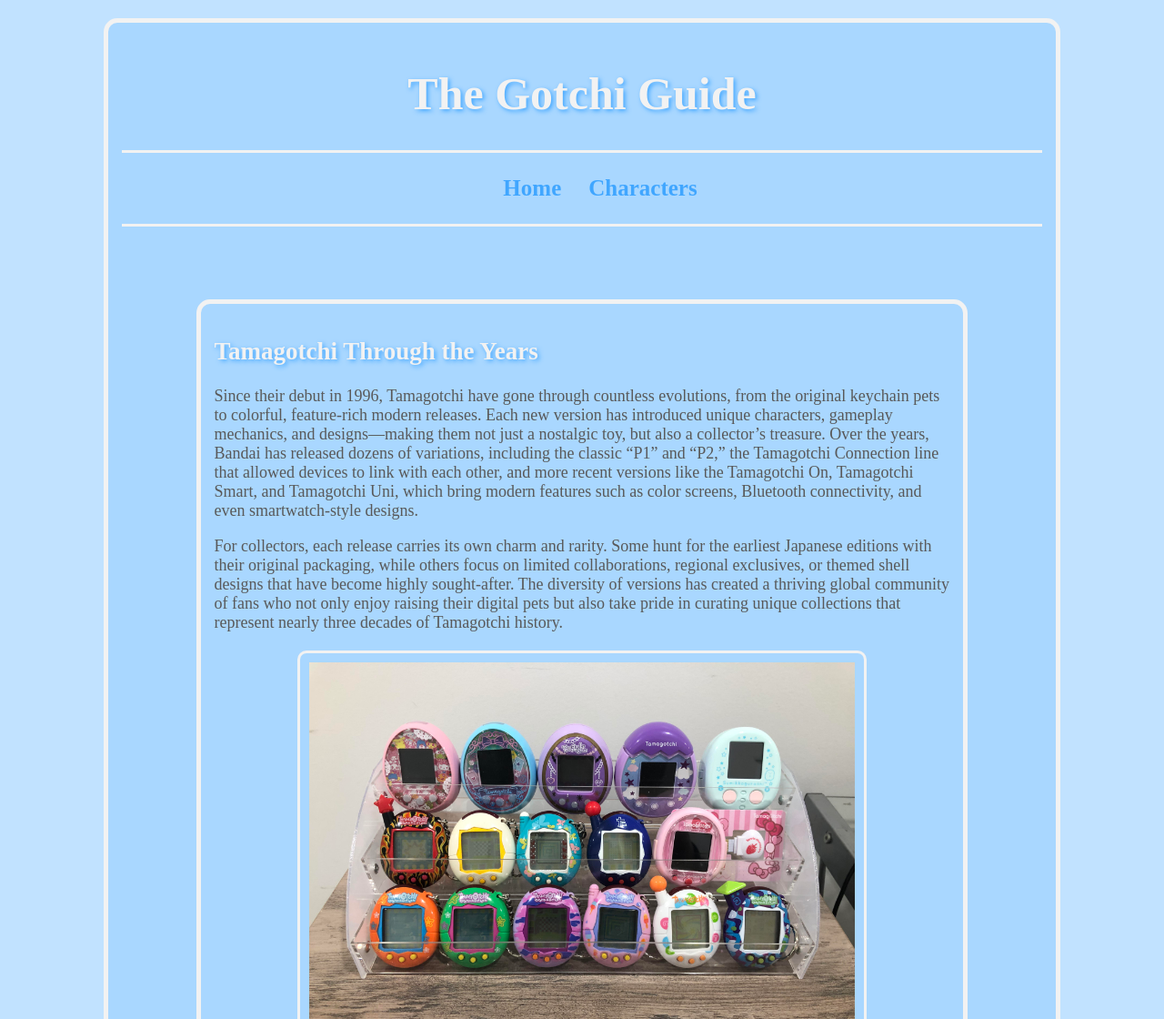
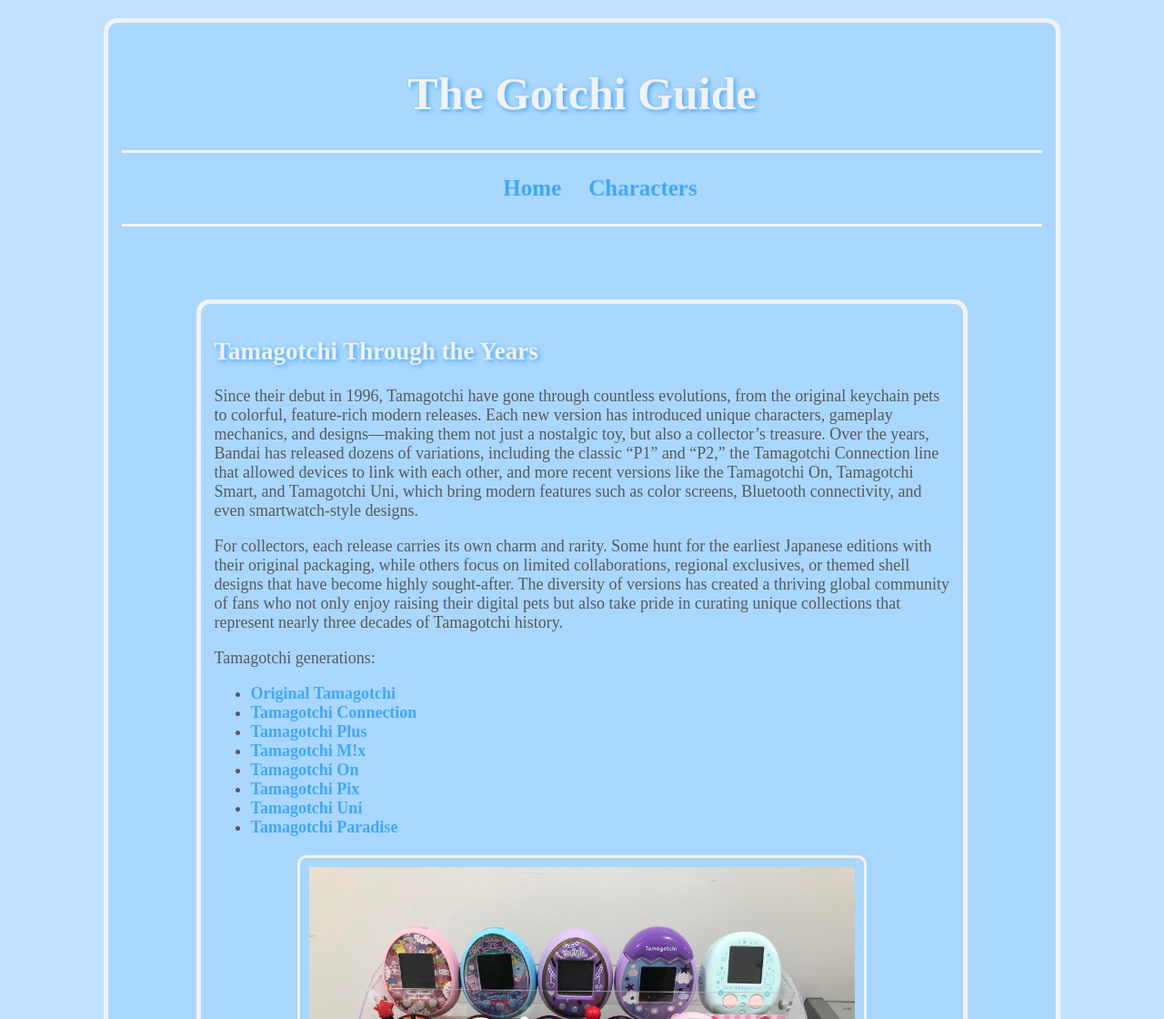
Before and after one commit to DIVIDERE/web-class-projects, a plain HTML site: page html5-css/index.html in a window 1280 px wide. Shown: the top 1120 px of the page at 91% size. Drawn offline with Linux system fonts and the light colour scheme.

Commit message:
added list and links

```diff
--- a/html5-css/index.html
+++ b/html5-css/index.html
@@ -21,6 +21,17 @@
             <h2>Tamagotchi Through the Years</h2>
             <p>Since their debut in 1996, Tamagotchi have gone through countless evolutions, from the original keychain pets to colorful, feature-rich modern releases. Each new version has introduced unique characters, gameplay mechanics, and designs—making them not just a nostalgic toy, but also a collector’s treasure. Over the years, Bandai has released dozens of variations, including the classic “P1” and “P2,” the Tamagotchi Connection line that allowed devices to link with each other, and more recent versions like the Tamagotchi On, Tamagotchi Smart, and Tamagotchi Uni, which bring modern features such as color screens, Bluetooth connectivity, and even smartwatch-style designs.</p>
             <p>For collectors, each release carries its own charm and rarity. Some hunt for the earliest Japanese editions with their original packaging, while others focus on limited collaborations, regional exclusives, or themed shell designs that have become highly sought-after. The diversity of versions has created a thriving global community of fans who not only enjoy raising their digital pets but also take pride in curating unique collections that represent nearly three decades of Tamagotchi history.</p>
+            <p>Tamagotchi generations:</p>
+            <ul>
+                <li><a href="https://tamagotchi.fandom.com/wiki/Tamagotchi_(1996_Pet)">Original Tamagotchi</a></li>
+                <li><a href="https://tamagotchi.fandom.com/wiki/Tamagotchi_Connection_(franchise)">Tamagotchi Connection</a></li>
+                <li><a href="https://tamagotchi.fandom.com/wiki/Tamagotchi_Plus_(franchise)">Tamagotchi Plus</a></li>
+                <li><a href="https://tamagotchi.fandom.com/wiki/Tamagotchi_m!x">Tamagotchi M!x</a></li>
+                <li><a href="https://tamagotchi.fandom.com/wiki/Tamagotchi_On">Tamagotchi On</a></li>
+                <li><a href="https://tamagotchi.fandom.com/wiki/Tamagotchi_Pix">Tamagotchi Pix</a></li>
+                <li><a href="https://tamagotchi.fandom.com/wiki/Tamagotchi_Uni">Tamagotchi Uni</a></li>
+                <li><a href="https://tamagotchi.fandom.com/wiki/Tamagotchi_Paradise">Tamagotchi Paradise</a></li>
+            </ul>
             <img src="images/tama-collection.jpg" alt="collection">
         <hr>
             <h3>Tamagotchi Customization</h3>
```
Also changed, not shown: html5-css/characters.html (+8 -0 lines).
